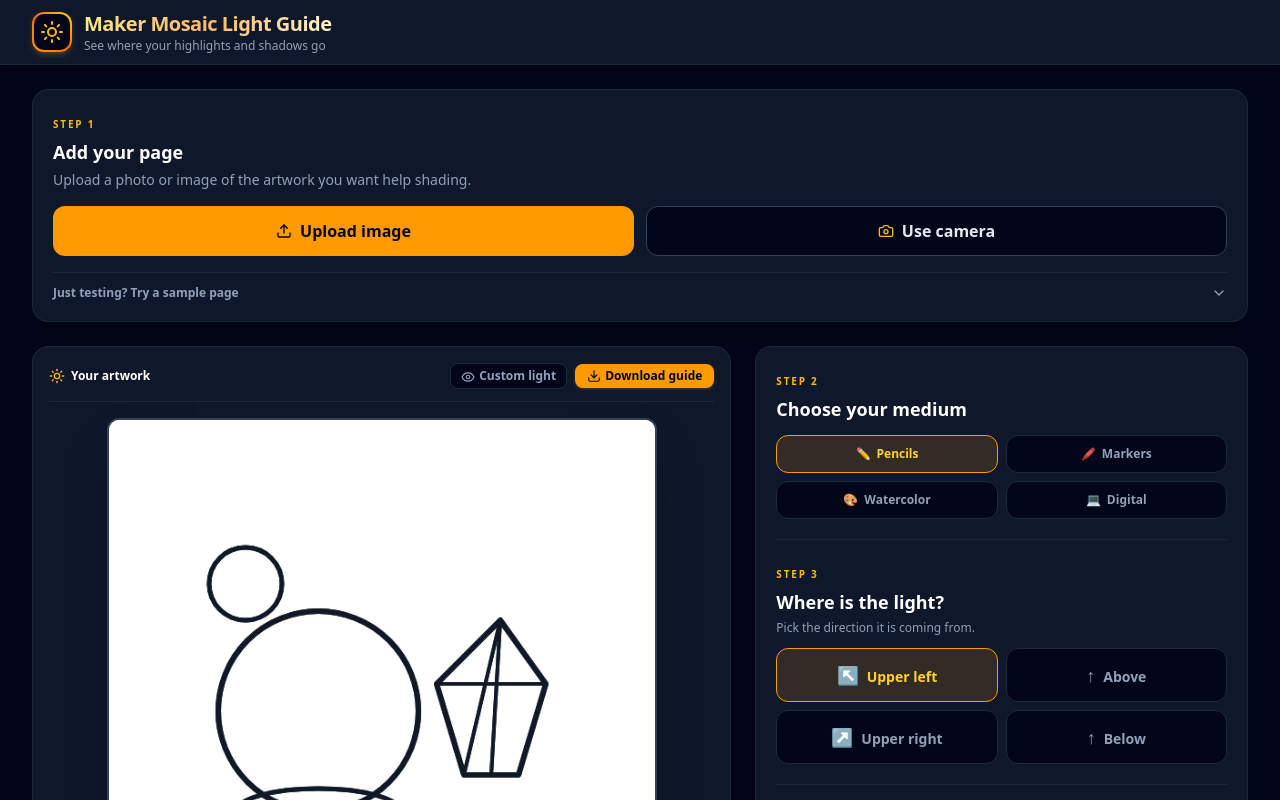
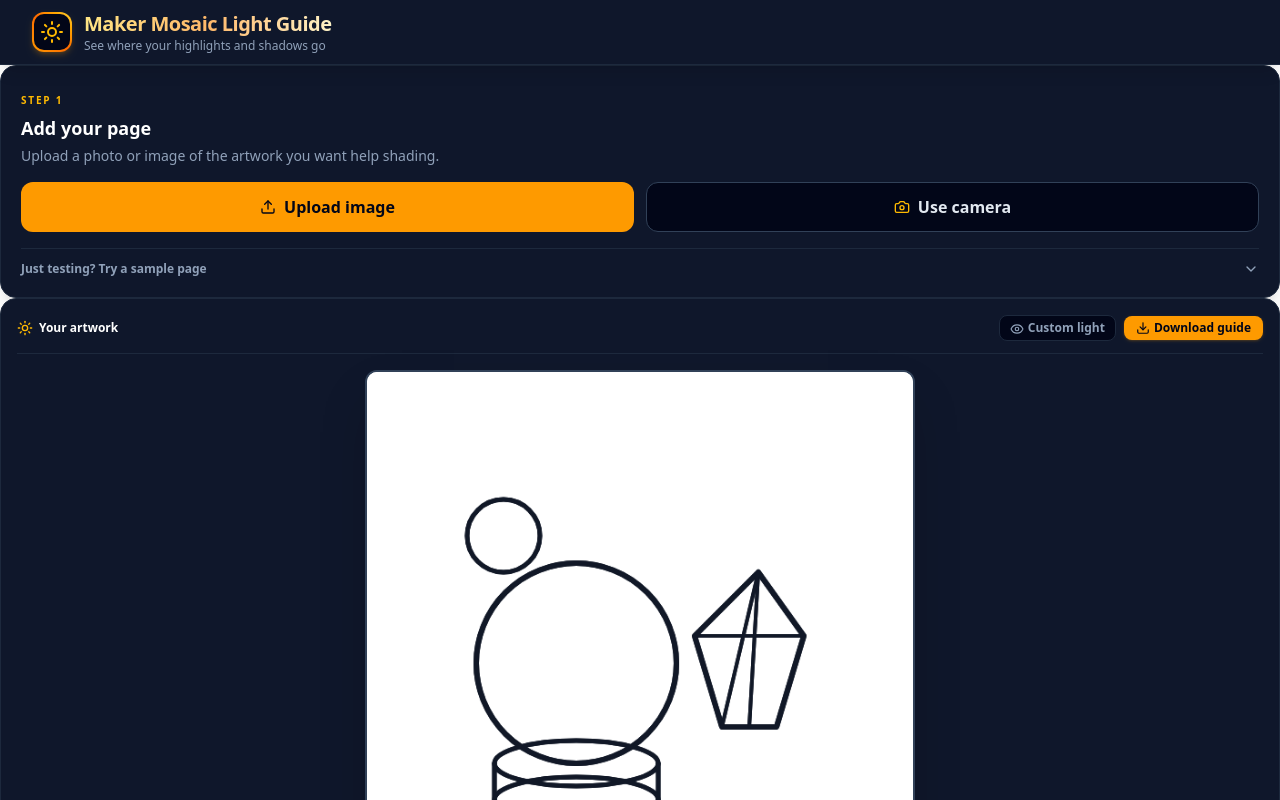
Before and after one commit to SarahFletcher86/Maker-Mosaic-Light-Studio, a React (Vite) app: page / in a window 1280 px wide. Shown: the top 800 px of the page. Built offline with nearby package versions, Linux system fonts and the light colour scheme.

Commit message:
Initialize creative guide styles and studio layout

```diff
--- a/src/App.tsx
+++ b/src/App.tsx
@@ -42,6 +42,10 @@ export default function App() {
     showGuideMarkers: false,
     showLightRays: false,
     coloringMedium: 'colored-pencils',
+    shadowPalette: 'auto',
+    highlightPalette: 'auto',
+    highlightColor: '#FFF2C7',
+    showLearningMap: false,
   });
 
   // AI lighting analysis state. OpenAI is the default candidate; Gemini remains available for A/B testing.
@@ -152,12 +156,12 @@ export default function App() {
   };
 
   return (
-    <div className="min-h-screen bg-slate-950 text-slate-100 font-sans antialiased selection:bg-amber-500 selection:text-slate-950">
+    <div className="studio-app">
       {/* Top Navigation Header */}
       <Header />
 
       {/* Main Container */}
-      <main className="max-w-7xl mx-auto px-4 sm:px-6 lg:px-8 py-6 space-y-6">
+      <main className="studio-main">
         <>
             {/* Top Row: Sample Picker */}
             <SamplePicker
@@ -168,9 +172,9 @@ export default function App() {
             />
 
             {/* Middle Row: Canvas Stage + Controls Panel */}
-            <div className="grid grid-cols-1 lg:grid-cols-12 gap-6 items-start">
+            <div className="studio-workspace-grid">
               {/* Left Column: Interactive Canvas Stage (7 cols) */}
-              <div className="lg:col-span-7 space-y-6">
+              <div className="studio-canvas-column">
                 <LightingCanvas
                   svgString={selectedSample?.svgString}
                   customImageDataUrl={customImageDataUrl}
@@ -185,7 +189,7 @@ export default function App() {
               </div>
 
               {/* Right Column: Light & Shader Controls (5 cols) */}
-              <div className="lg:col-span-5 space-y-6">
+              <div className="studio-controls-column">
                 <ControlsPanel
                   light={light}
                   setLight={setLight}
```
